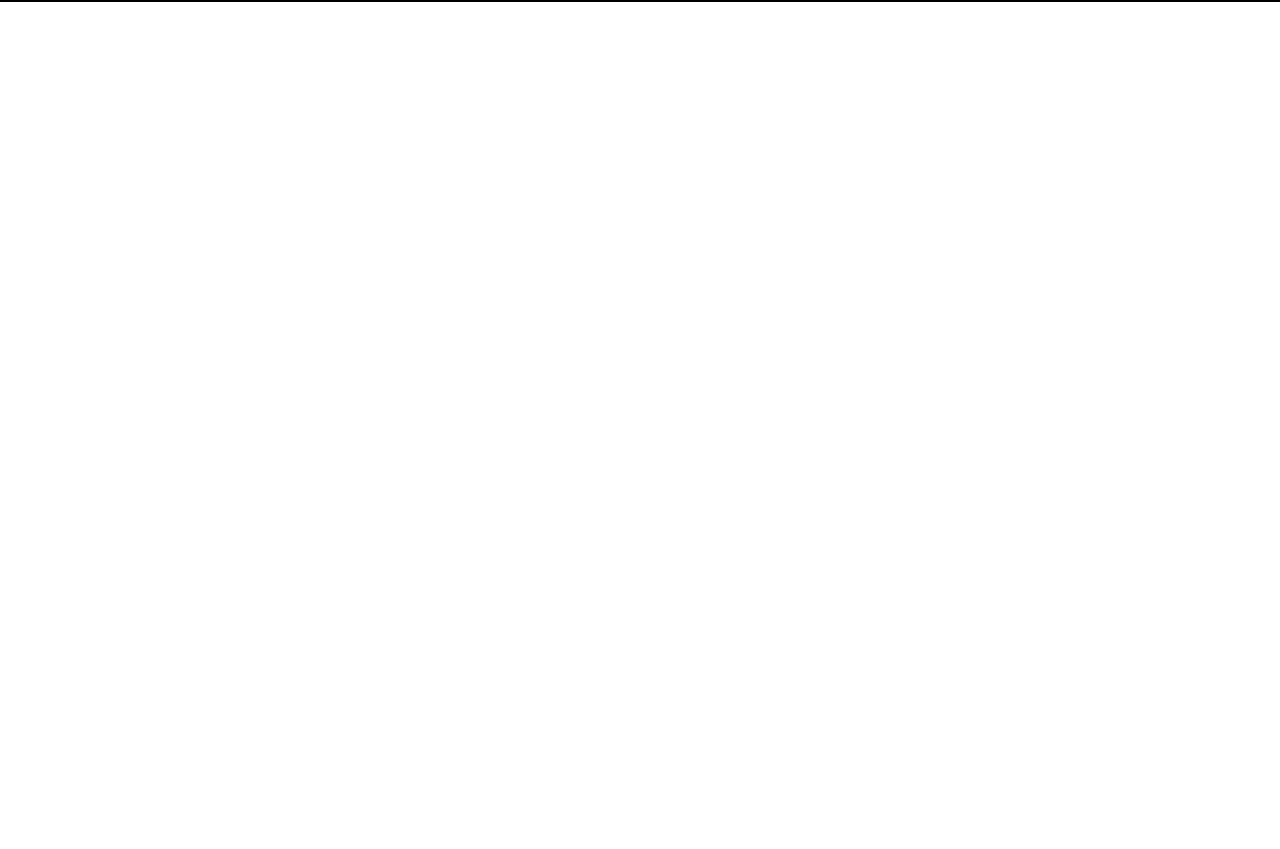
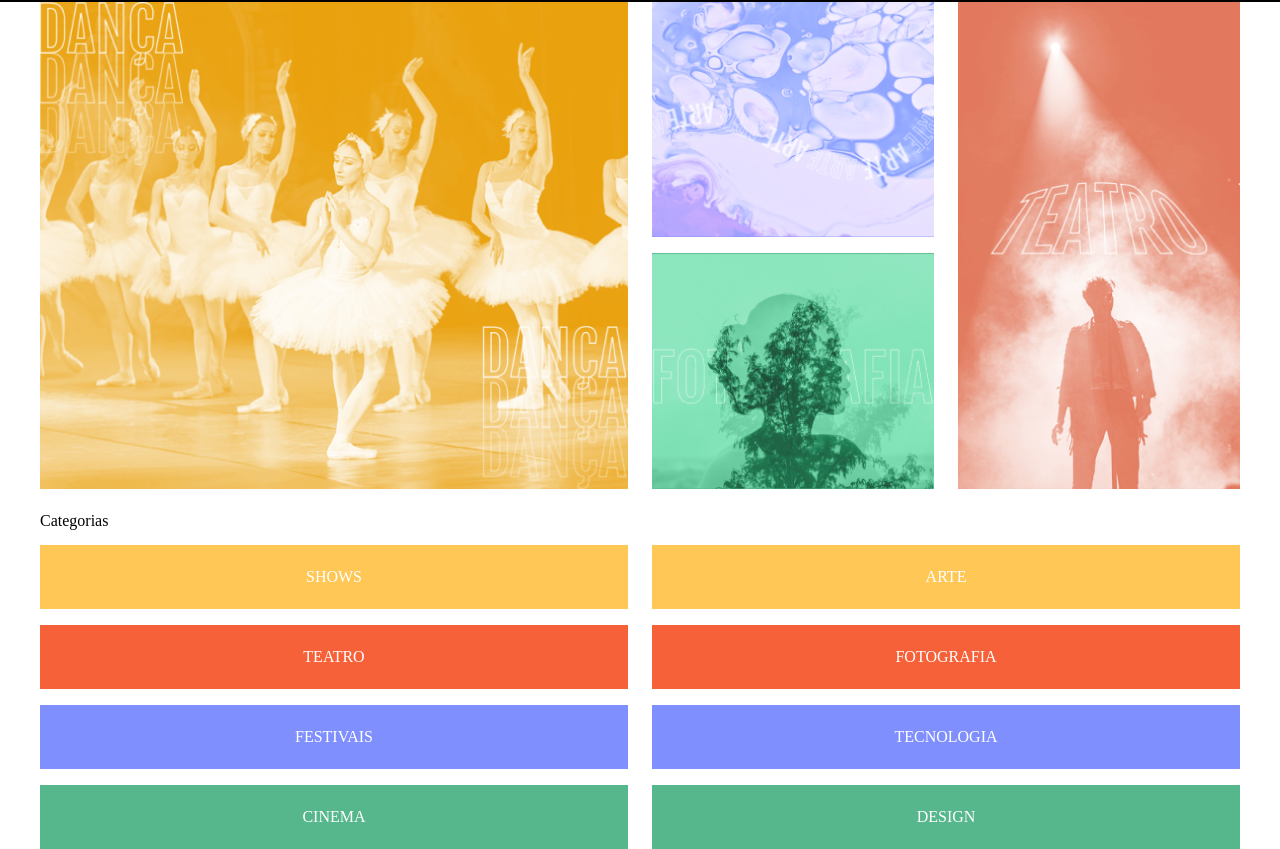
Before and after one commit to hideakifukami/culturama-react, a React (Create React App) app: page / in a window 1280 px wide. Shown: the part 215-1064 px from the top of the page. Before the commit the page ends 800 px from the top, so only its background shows below. Built offline with nearby package versions, Linux system fonts and the light colour scheme.

Commit message:
create componentes

```diff
--- a/src/App.js
+++ b/src/App.js
@@ -1,10 +1,12 @@
 import Header from "./components/Header";
+import Principal from "./components/Principal";
 import GlobalStyle from "./styles/global"
 
 const App = () => {
   return (
     <>
       <Header />
+      <Principal />
       <GlobalStyle />
     </>
   );
--- /dev/null
+++ b/src/components/Banner/index.js
@@ -0,0 +1,18 @@
+import React from 'react'
+import * as C from './styles'
+
+
+const Banner = (props) => {
+  return (
+    <>
+        <C.Banner>
+            <C.BannerImage src={props.src1} alt={props.alt1} />
+            <C.BannerImage src={props.src2} alt={props.alt2} />
+            <C.BannerImage src={props.src3} alt={props.alt3} />
+            <C.BannerImage src={props.src4} alt={props.alt4} />
+        </C.Banner>
+    </>
+  )
+}
+
+export default Banner
--- /dev/null
+++ b/src/components/Banner/styles.js
@@ -0,0 +1,37 @@
+import styled from "styled-components";
+
+export const Banner = styled.section`
+    display: grid;
+    gap: 1rem;
+
+    @media (min-width: 720px) {
+        grid-template-columns: calc(50% - 0.75rem) auto auto;
+        column-gap: 1.5rem;
+    }
+`
+
+export const BannerImage = styled.img`
+    width: 100%;
+    height: 100%;
+    object-fit: cover;
+
+    :nth-child(1) {
+        grid-column: 1/3;
+
+        @media (min-width: 720px) {
+            grid-column: 1/2;
+            grid-row: 1/3;
+        }
+    }
+
+    :nth-child(4) {
+        grid-column: 2/3;
+        grid-row: 2/4;
+
+        @media (min-width: 720px) {
+            grid-column: 3/4;
+            grid-row: 1/3;
+        }
+    }
+
+`
--- /dev/null
+++ b/src/components/Category/index.js
@@ -0,0 +1,62 @@
+import React from 'react'
+import { colorData } from '../../data'
+import CategoryItem from '../CategoryItem'
+import * as C from './styles'
+
+const Category = () => {
+
+    const categories = [
+        {
+        categorie: "Shows",
+        color: colorData.amarelo
+        },
+
+        {
+        categorie: "Teatro",
+        color: colorData.laranja
+        },
+
+        {
+        categorie: "Festivais",
+        color: colorData.lilas
+        },
+
+        {
+        categorie: "Cinema",
+        color: colorData.verde
+        },
+
+        {
+        categorie: "Arte",
+        color: colorData.amarelo
+        },
+
+        {
+        categorie: "Fotografia",
+        color: colorData.laranja
+        },
+
+        {
+        categorie: "Tecnologia",
+        color: colorData.lilas
+        },
+
+        {
+        categorie: "Design",
+        color: colorData.verde
+        }
+    ]
+
+    return (
+        <C.CategorySection>
+            <C.CategoryTitle>Categorias</C.CategoryTitle>
+            <C.CategoryList>
+                {categories.map((item, index) => (
+                    <CategoryItem key={index} categorie={item.categorie} color={item.color} />
+                ))}
+            </C.CategoryList>
+        </C.CategorySection>
+    )
+}
+
+export default Category
--- /dev/null
+++ b/src/components/Category/styles.js
@@ -0,0 +1,48 @@
+import styled from "styled-components";
+
+
+export const CategorySection = styled.section`
+    margin-top: 1.5rem;
+
+    @media(min-width: 1440px) {
+        margin-bottom: 1.5rem;
+        display: grid;
+        grid-template-areas:
+            "titulo titulo"
+            "lista destaque"
+            "lista imagem";
+        row-gap: 1rem;
+        column-gap: 1.5rem;
+        grid-template-columns: calc(50% - 075rem);
+        grid-template-rows: auto 1fr auto;
+    }
+`
+
+export const CategoryTitle = styled.h2`
+    margin-bottom: 1rem;
+
+    @media(min-width: 1440px) {
+        margin-bottom: 0;
+        grid-area: titulo;
+    }
+`
+
+export const CategoryList = styled.ul`
+    text-align: center;
+    color: white;
+    display: flex;
+    flex-direction: column;
+    row-gap: .5rem;
+
+
+    @media(min-width: 720px) {
+        height: 304px;
+        flex-wrap: wrap;
+        column-gap: 1.5rem;
+        row-gap: 1rem;
+    }
+
+    @media(min-width: 1440px) {
+        grid-area: lista;
+    }
+`
--- /dev/null
+++ b/src/components/CategoryItem/index.js
@@ -0,0 +1,10 @@
+import React from 'react'
+import * as C from './styles'
+
+const CategoryItem = (props) => {
+  return (
+    <C.CategoryItem style={{backgroundColor: props.color}}>{props.categorie}</C.CategoryItem>
+  )
+}
+
+export default CategoryItem
--- /dev/null
+++ b/src/components/CategoryItem/styles.js
@@ -0,0 +1,15 @@
+import styled from "styled-components";
+
+export const CategoryItem = styled.li`
+    padding: 1.5rem;
+    text-transform: uppercase;
+    cursor: pointer;
+    user-select: none;
+    transition: 0.5s;
+    opacity: 1;
+    min-width: 282px;
+
+    :hover {
+        opacity: 0.7;
+    }
+`
--- a/src/components/MenuItens/styles.js
+++ b/src/components/MenuItens/styles.js
@@ -1,10 +1,5 @@
 import styled from "styled-components";
-import gps from '../../img/icone-gps.png'
-import seta from '../../img/icone-seta.png'
-import logo from '../../img/logo-branco-maior.png'
-import logoMenor from '../../img/logo-branco-menor.png'
-import icone from '../../img/icone-busca.png'
-
+import { headerData } from "../../data";
 
 export const Ul = styled.ul`
     background-color: black;
@@ -37,13 +32,13 @@ export const Ul = styled.ul`
 export const ListItem = styled.li`
     :nth-child(4)::before {
         padding-right: 8px;
-        content: url(${gps});
+        content: url(${headerData.iconeGPS});
         cursor: pointer;
         transition: 3.3s;
     }
 
     :nth-child(4)::after {
-        content: url(${seta});
+        content: url(${headerData.iconeSeta});
         padding-left: 8px;
         cursor: pointer;
         transition: 3.3s;
@@ -94,7 +89,7 @@ export const ListItem = styled.li`
 `
 
 export const Title = styled.h1`
-    background-image: url(${logo});
+    background-image: url(${headerData.logoMaior});
     background-repeat: no-repeat;
     background-position: center;
     padding: 40px 100px;
@@ -107,7 +102,7 @@ export const Title = styled.h1`
         }
 
         @media (min-width: 1440px) {
-            background-image: ${logoMenor};
+            background-image: url(${headerData.logoMenor});
             padding: 43px 55px;
         }
 `
@@ -128,7 +123,7 @@ export const Label = styled.label`
 export const Input = styled.input`
     color: white;
     background-color: black;
-    background-image: url(${icone});
+    background-image: url(${headerData.iconeBusca});
     background-repeat: no-repeat;
     background-position: right;
     font-size: 16px;
--- /dev/null
+++ b/src/components/Principal/index.js
@@ -0,0 +1,26 @@
+import React from 'react'
+import { bannerData } from '../../data'
+import Banner from '../Banner'
+import Category from '../Category'
+import * as C from './styles'
+
+const Principal = () => {
+  return (
+    <C.Main>
+        <Banner
+            src1={bannerData.banner1.src}
+            src2={bannerData.banner2.src}
+            src3={bannerData.banner3.src}
+            src4={bannerData.banner4.src}
+
+            alt1={bannerData.banner1.alt}
+            alt2={bannerData.banner2.alt}
+            alt3={bannerData.banner3.alt}
+            alt4={bannerData.banner4.alt}
+        />
+        <Category />
+    </C.Main>
+  )
+}
+
+export default Principal
--- /dev/null
+++ b/src/components/Principal/styles.js
@@ -0,0 +1,14 @@
+import styled from "styled-components";
+
+export const Main = styled.main`
+    padding: 0 1.5rem;
+
+    @media(min-width: 720px) {
+        padding: 0 2.5rem;
+    }
+
+    @media(min-width: 1440px) {
+        padding: 0 7.5rem;
+    }
+
+`
--- a/src/data.js
+++ b/src/data.js
@@ -23,8 +23,52 @@ import Favicon from './img/Favicon2.png'
 import IconeBusca from './img/icone-busca.png'
 import IconeGPS from './img/icone-gps.png'
 import IconeSetaAvancar from './img/icone-seta-avancar.png'
-import IconeSetaVoltar from './img/icone-voltar.png'
+import IconeSetaVoltar from './img/icone-seta-voltar.png'
 import IconeSeta from './img/icone-seta.png'
-import LogoRodape from './img/logo-rodape.png'
+import LogoRodape from './img/logo_rodape.png'
 import LogoBrancoMaior from './img/logo-branco-maior.png'
 import LogoBrancoMenor from './img/logo-branco-menor.png'
+
+export const colorData = {
+    amarelo: "#FFC756",
+    laranja: "#F66139",
+    lilas: "#7F8FFE",
+    verde: "#56B78C",
+    cinzaClaro: "#D9D9D9",
+    cinzaEscuro: "#959595"
+}
+
+export const fontData = {
+    fontePrimaria: "'Work Sans', sans-serif",
+    fonteSecundaria: "'Fjalla One', sans-serif"
+}
+
+export const headerData = {
+    iconeBusca: IconeBusca,
+    iconeGPS: IconeGPS,
+    iconeSeta: IconeSeta,
+    logoMaior: LogoBrancoMaior,
+    logoMenor: LogoBrancoMenor
+}
+
+export const bannerData = {
+    banner1: {
+        src: Banner1,
+        alt: "Banner cor amarela"
+    },
+
+    banner2: {
+        src: Banner2,
+        alt: "Banner cor lilás"
+    },
+
+    banner3: {
+        src: Banner3,
+        alt: "Banner cor verde"
+    },
+
+    banner4: {
+        src: Banner4,
+        alt: "Banner cor laranja"
+    }
+}
--- a/src/styles/global.js
+++ b/src/styles/global.js
@@ -3,20 +3,6 @@ import { createGlobalStyle } from "styled-components";
 const Global = createGlobalStyle`
     * {
         box-sizing: border-box;
-    }
-
-    :root {
-        /*cores*/
-        --amarelo: #FFC756;
-        --laranja: #F66139;
-        --lilas: #7F8FFE;
-        --verde: #56B78C;
-        --cinza-claro: #D9D9D9;
-        --cinza-escuro: #959595;
-
-        /*fontes*/
-        --fonte-primaria: 'Work Sans', sans-serif;
-        --fonte-secundaria: 'Fjalla One', sans-serif;
     }
 
     body {
```
